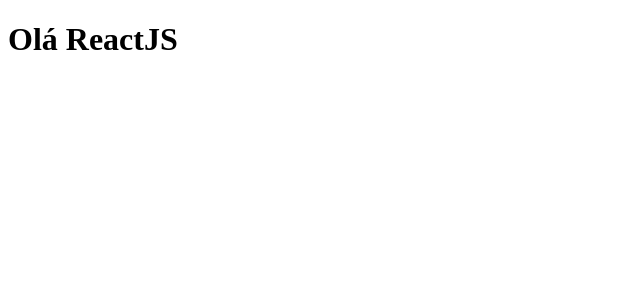
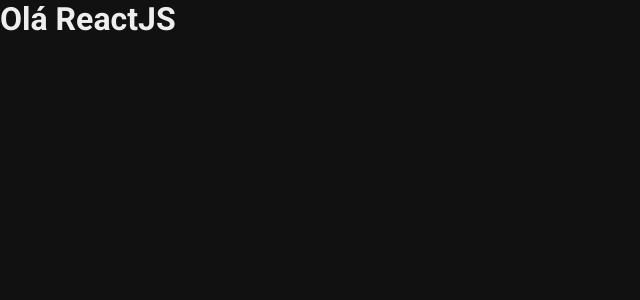
Before and after one commit to guicamargo19/eplay-games, a React (Create React App) app: page / in a window 1280 px wide. Shown: the top 300 px of the page, without its empty margins (0-640 px from the left). Built offline with nearby package versions, Linux system fonts and the light colour scheme.

Commit message:
Finalizado estrutura do projeto e GlobalStyle

```diff
--- a/package.json
+++ b/package.json
@@ -3,6 +3,7 @@
   "version": "0.1.0",
   "private": true,
   "dependencies": {
+    "@babel/plugin-proposal-private-property-in-object": "^7.21.11",
     "@testing-library/jest-dom": "^5.17.0",
     "@testing-library/react": "^13.4.0",
     "@testing-library/user-event": "^13.5.0",
@@ -12,6 +13,7 @@
     "@types/react-dom": "^18.2.18",
     "react": "^18.2.0",
     "react-dom": "^18.2.0",
+    "react-router-dom": "^6.21.3",
     "react-scripts": "5.0.1",
     "typescript": "^4.9.5",
     "web-vitals": "^2.1.4"
--- a/public/index.html
+++ b/public/index.html
@@ -24,7 +24,10 @@
       work correctly both with client-side routing and a non-root public URL.
       Learn how to configure a non-root public URL by running `npm run build`.
     -->
-    <title>EPlay</title>
+    <title>EPlay Games</title>
+    <link rel="preconnect" href="https://fonts.googleapis.com">
+    <link rel="preconnect" href="https://fonts.gstatic.com" crossorigin>
+    <link href="https://fonts.googleapis.com/css2?family=Roboto:ital,wght@0,400;0,700;1,700&display=swap" rel="stylesheet">
   </head>
   <body>
     <noscript>You need to enable JavaScript to run this app.</noscript>
--- a/src/App.tsx
+++ b/src/App.tsx
@@ -1,8 +1,13 @@
+import { GlobalStyle } from './styles'
+
 function App() {
   return (
-    <div className="App">
-      <h1>Olá ReactJS</h1>
-    </div>
+    <>
+      <GlobalStyle />
+      <div>
+        <h1>Olá ReactJS</h1>
+      </div>
+    </>
   )
 }
 
--- /dev/null
+++ b/src/styles.ts
@@ -0,0 +1,23 @@
+import { createGlobalStyle } from 'styled-components'
+
+export const Colors = {
+  blackColor: '#111111',
+  greenColor: '#10ac84',
+  grayColor: '#333333',
+  whiteColor: '#eeeeee'
+}
+
+export const GlobalStyle = createGlobalStyle`
+* {
+  margin: 0;
+  padding: 0;
+  box-sizing: border-box;
+  font-family: "Roboto", sans-serif;
+  list-style: none;
+}
+
+body {
+  background-color: ${Colors.blackColor};
+  color: ${Colors.whiteColor};
+}
+`
```
Also changed, not shown: 1 other file (tests, documents, lock files or other folders).
